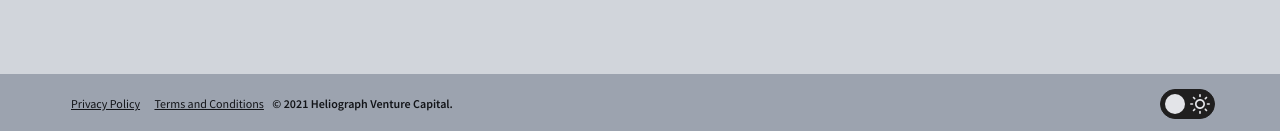
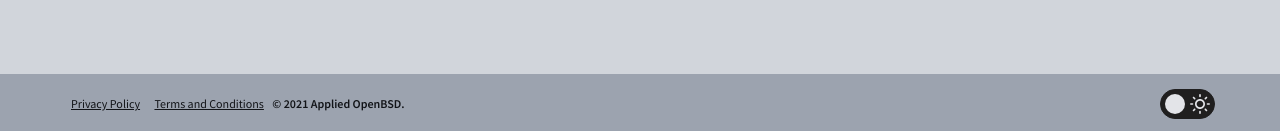
Before and after one commit to phil-partners/newwebsite, a Jekyll site: the page built from pages/home.md, in a window 1280 px wide and 900 px high, scrolled down 3071 px. Shown: the part 766-897 px from the top of the window. Built offline with Jekyll 4.4.1, drawn with Linux system fonts in a browser that asks for light colours.

Commit message:
Update _config.yml

```diff
--- a/_config.yml
+++ b/_config.yml
@@ -1,7 +1,7 @@
 # Jekyll Config
 baseurl: "/"
 permalink: pretty
-title: "Heliograph Venture Capital"
+title: "Applied OpenBSD - Pro-actively secure web application development"
 collections_dir: collections
 markdown: kramdown
 highlighter: rouge
@@ -94,7 +94,7 @@ footer:
   enable_bottom_menu: true
 
   enable_copyright: true
-  copyright: "© 2021 Heliograph Venture Capital"
+  copyright: "© 2021 Applied OpenBSD"
 
 contact:
   show_contact_details: true
```
